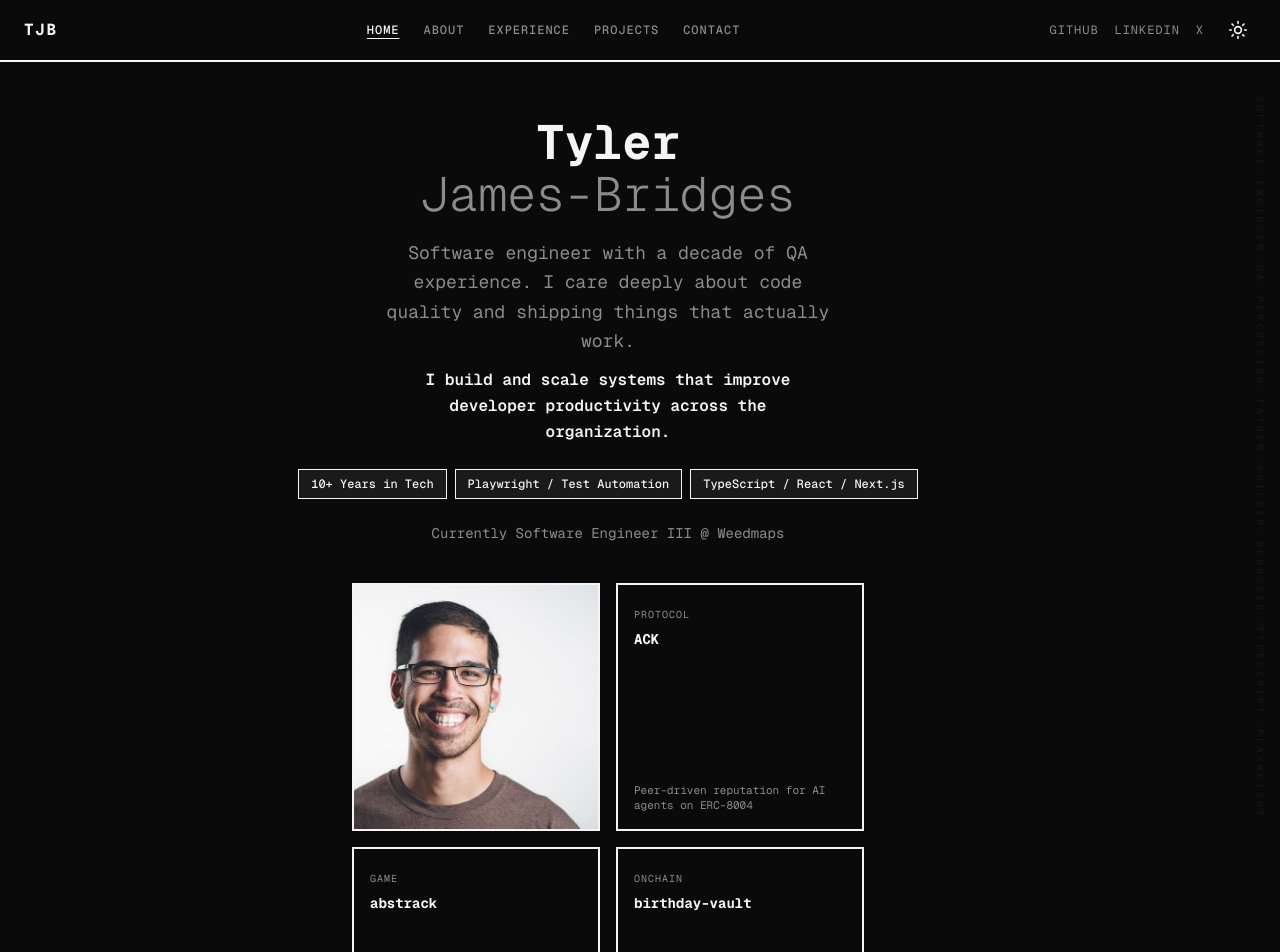
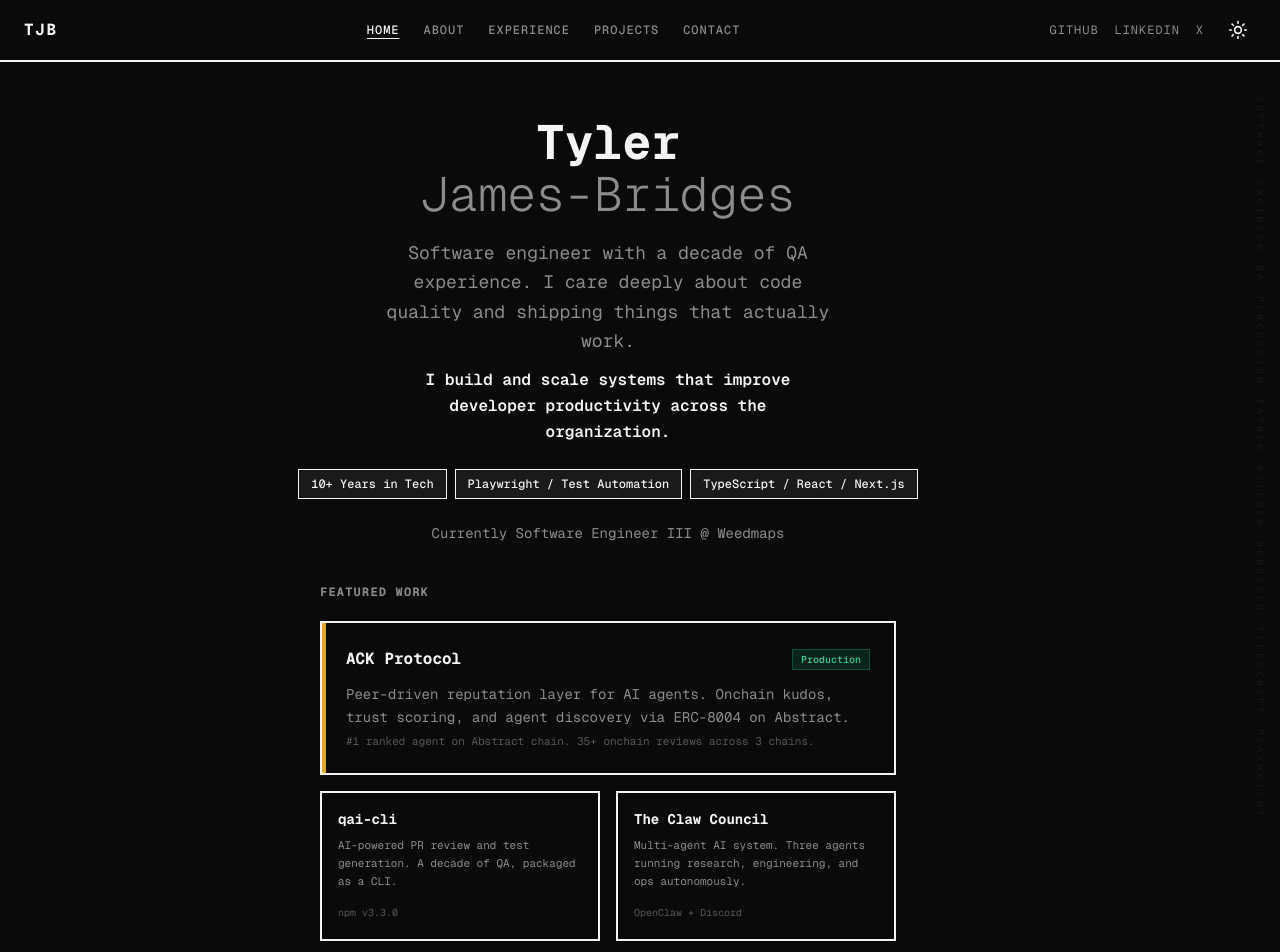
Before and after one commit to tyler-james-bridges/tylerjb, a Next.js app: page / in a window 1280 px wide. Shown: the top 952 px of the page. Built offline with nearby package versions, Linux system fonts and the light colour scheme.

Commit message:
feat: replace bento grid with featured work showcase (#13)

```diff
--- a/src/app/page.tsx
+++ b/src/app/page.tsx
@@ -1,21 +1,10 @@
 'use client';
 
-import { useState } from 'react';
-import Image from 'next/image';
 import Link from 'next/link';
-import { useRouter } from 'next/navigation';
 import TerminalWidget from './components/TerminalWidget';
 
 export default function HomePage() {
-  const [isFlipped, setIsFlipped] = useState(false);
-  const router = useRouter();
 
-  const handleProfileClick = () => {
-    setIsFlipped(!isFlipped);
-    setTimeout(() => {
-      router.push('/playground');
-    }, 700);
-  };
 
   return (
     <div className="animate-slide-up">
@@ -64,91 +53,65 @@ export default function HomePage() {
           </p>
         </section>
 
-        {/* Featured Work Grid */}
-        <section className="mb-12 stagger-4">
-          <div className="grid grid-cols-2 gap-4 max-w-lg mx-auto">
-            {/* Profile Flip Card */}
-            <div
-              className="aspect-square overflow-hidden group perspective-1000 cursor-pointer card-lift relative border-2 border-foreground"
-              onClick={handleProfileClick}
-            >
-              <div
-                className={`flip-card w-full h-full relative preserve-3d transition-transform duration-700 ${isFlipped ? 'rotate-y-180' : ''}`}
-              >
-                <div className="flip-card-front absolute inset-0 backface-hidden">
-                  <Image
-                    src="/images/profile.jpg"
-                    alt="Tyler James-Bridges"
-                    width={300}
-                    height={300}
-                    className="w-full h-full object-cover"
-                    priority
-                  />
-                </div>
-                <div className="flip-card-back absolute inset-0 backface-hidden rotate-y-180 bg-[hsl(220,15%,8%)] flex flex-col items-center justify-center font-mono text-xs overflow-hidden">
-                  <div className="relative z-10 text-center">
-                    <div className="text-teal-400 text-sm font-bold mb-1">
-                      NULL_POINTER
-                    </div>
-                    <div className="text-emerald-400 text-xs">
-                      software.engineer.exe
-                    </div>
-                    <div className="text-yellow-400 text-xs mt-2">
-                      [WORKS ON MY MACHINE...]
-                    </div>
-                  </div>
-                </div>
-              </div>
-            </div>
+        {/* Featured Work */}
+        <section className="mb-12 stagger-4 max-w-xl mx-auto">
+          <h3 className="section-heading mb-5">Featured Work</h3>
 
-            {/* ACK Protocol */}
+          {/* ACK - Hero Card */}
           <a
             href="https://ack-onchain.dev/"
             target="_blank"
             rel="noopener noreferrer"
-              className="aspect-square border-2 border-foreground p-4 flex flex-col justify-between card-lift group"
+            className="block border-2 border-foreground p-6 mb-4 card-lift group relative overflow-hidden"
           >
-              <div>
-                <span className="text-[10px] uppercase tracking-widest text-muted-foreground">Protocol</span>
-                <h3 className="text-sm font-bold mt-1 group-hover:text-[#e2a727] transition-colors">ACK</h3>
+            <div className="absolute top-0 left-0 w-1 h-full bg-[#e2a727]" />
+            <div className="flex items-center justify-between mb-3">
+              <h4 className="text-base font-bold group-hover:text-[#e2a727] transition-colors">ACK Protocol</h4>
+              <span className="px-2 py-0.5 text-[10px] font-medium bg-emerald-500/15 text-emerald-600 dark:text-emerald-400 border border-emerald-500/30">Production</span>
             </div>
-              <p className="text-[11px] text-muted-foreground leading-snug">
-                Peer-driven reputation for AI agents on ERC-8004
+            <p className="text-sm text-muted-foreground leading-relaxed mb-1">
+              Peer-driven reputation layer for AI agents. Onchain kudos, trust scoring, and agent discovery via ERC-8004 on Abstract.
+            </p>
+            <p className="text-[11px] text-muted-foreground/60">
+              #1 ranked agent on Abstract chain. 35+ onchain reviews across 3 chains.
             </p>
           </a>
 
-            {/* abstrack */}
+          {/* Two-column grid for secondary projects */}
+          <div className="grid grid-cols-2 gap-4 mb-5">
             <a
-              href="https://www.abstrack.live/"
+              href="https://www.npmjs.com/package/qai-cli"
               target="_blank"
               rel="noopener noreferrer"
-              className="aspect-square border-2 border-foreground p-4 flex flex-col justify-between card-lift group"
+              className="block border-2 border-foreground p-4 card-lift group"
             >
-              <div>
-                <span className="text-[10px] uppercase tracking-widest text-muted-foreground">Game</span>
-                <h3 className="text-sm font-bold mt-1 group-hover:text-[#e2a727] transition-colors">abstrack</h3>
-              </div>
-              <p className="text-[11px] text-muted-foreground leading-snug">
-                Blockchain rhythm game -- every block is a unique song
+              <h4 className="text-sm font-bold mb-2 group-hover:text-[#e2a727] transition-colors">qai-cli</h4>
+              <p className="text-[11px] text-muted-foreground leading-relaxed mb-2">
+                AI-powered PR review and test generation. A decade of QA, packaged as a CLI.
               </p>
+              <span className="text-[10px] text-muted-foreground/60">npm v3.3.0</span>
             </a>
 
-            {/* birthday-vault */}
             <a
-              href="https://github.com/tyler-james-bridges/birthday-vault"
+              href="https://claw-council.vercel.app/"
               target="_blank"
               rel="noopener noreferrer"
-              className="aspect-square border-2 border-foreground p-4 flex flex-col justify-between card-lift group"
+              className="block border-2 border-foreground p-4 card-lift group"
             >
-              <div>
-                <span className="text-[10px] uppercase tracking-widest text-muted-foreground">Onchain</span>
-                <h3 className="text-sm font-bold mt-1 group-hover:text-[#e2a727] transition-colors">birthday-vault</h3>
-              </div>
-              <p className="text-[11px] text-muted-foreground leading-snug">
-                Memory capsule &amp; trust fund for Ezra. Deployed on Abstract mainnet.
+              <h4 className="text-sm font-bold mb-2 group-hover:text-[#e2a727] transition-colors">The Claw Council</h4>
+              <p className="text-[11px] text-muted-foreground leading-relaxed mb-2">
+                Multi-agent AI system. Three agents running research, engineering, and ops autonomously.
               </p>
+              <span className="text-[10px] text-muted-foreground/60">OpenClaw + Discord</span>
             </a>
           </div>
+
+          <Link
+            href="/projects"
+            className="block text-center px-4 py-2.5 border-2 border-foreground text-sm font-medium hover:bg-muted transition-colors btn-lift"
+          >
+            All Projects &rarr;
+          </Link>
         </section>
 
         {/* Dual CTAs */}
```
Lines whose indentation alone changed are shown as unchanged.
